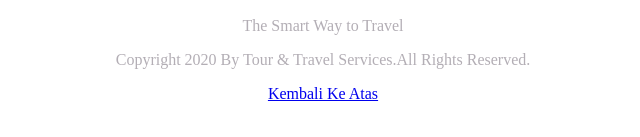
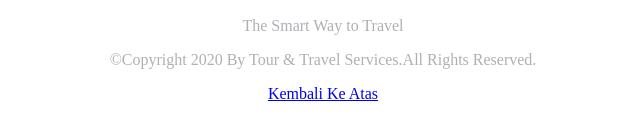
Before and after one commit to messawa49/progate.github.io, a plain HTML site: page index.html in a window 1280 px wide. Shown: the part 139-276 px from the top of the page, 317-957 px from the left. Drawn offline with Linux system fonts and the light colour scheme.

Commit message:
Update index.html

```diff
--- a/index.html
+++ b/index.html
@@ -12,7 +12,7 @@
     <div class="container">
         <img src="https://previews.123rf.com/images/ascenp/ascenp1708/ascenp170800126/83773488-blue-flat-round-logo-about-travelling-with-different-kinds-of-transport-on-a-symbolic-earth.jpg">
         <p>The Smart Way to Travel</p>
-        <p>Copyright 2020 By Tour & Travel Services.All Rights Reserved.</p>
+        <p>©Copyright 2020 By Tour & Travel Services.All Rights Reserved.</p>
     </div>
     <a href="#header">Kembali Ke Atas</a>
   </footer>
```
